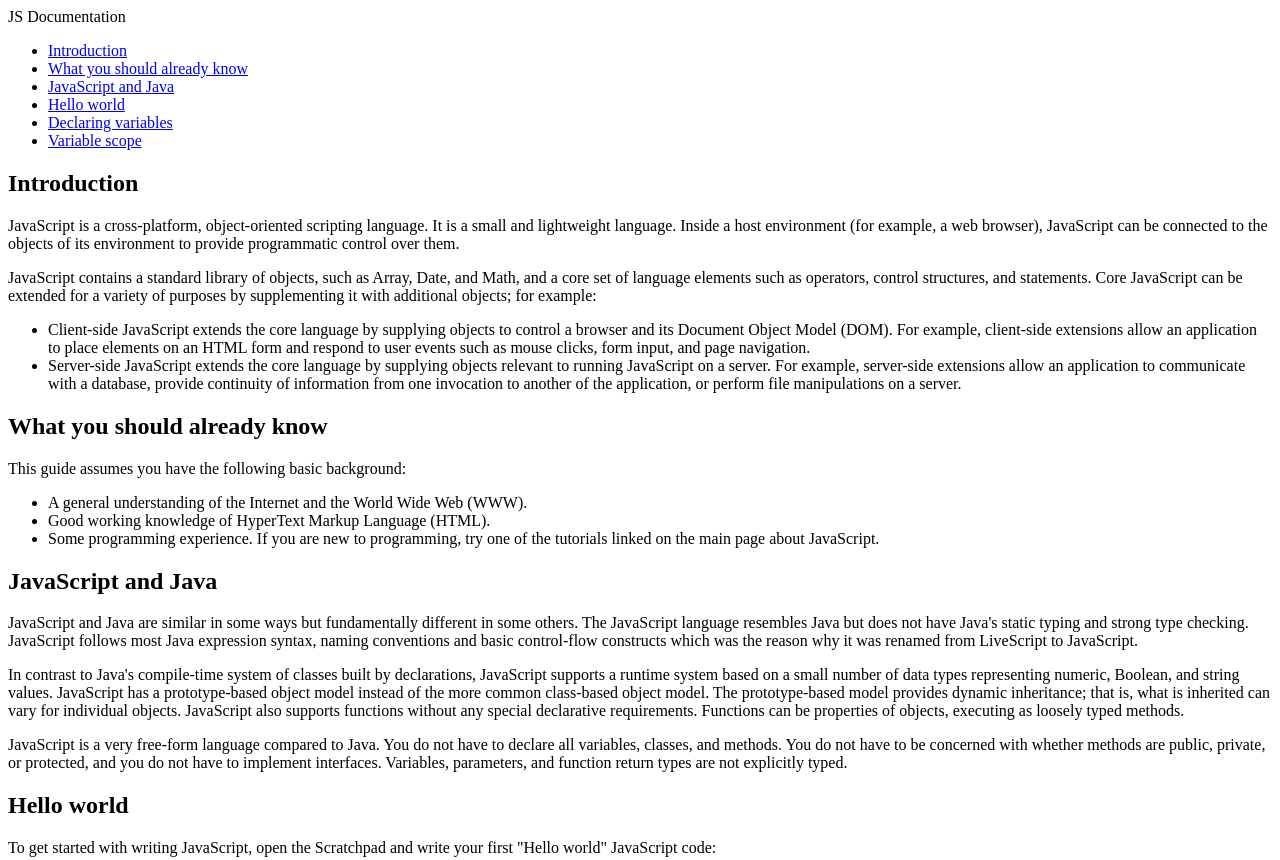
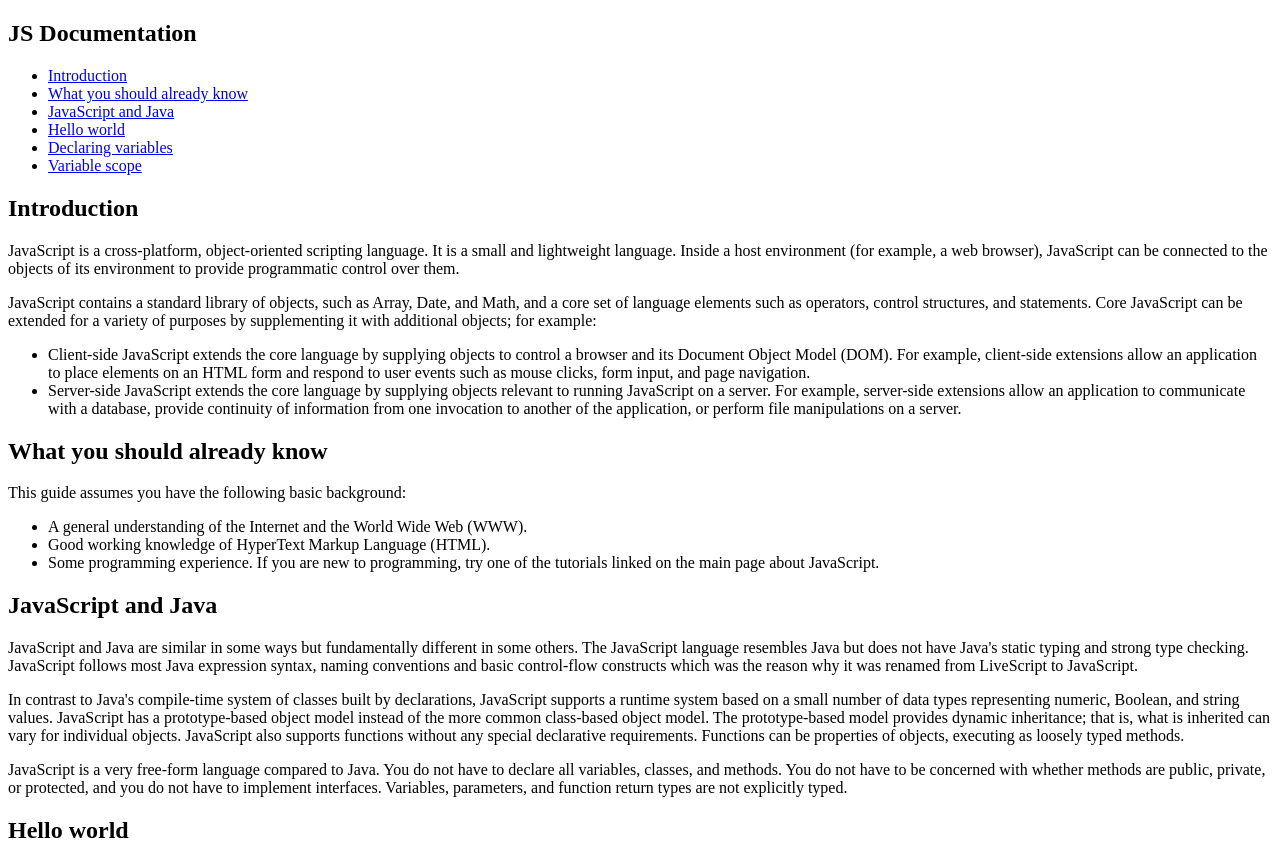
Before and after one commit to hiabed/hiabed.github.io, a plain HTML site: page doc/index.html in a window 1280 px wide. Shown: the top 860 px of the page. Drawn offline with Linux system fonts and the light colour scheme.

Commit message:
last_commit

```diff
--- a/doc/index.html
+++ b/doc/index.html
@@ -9,7 +9,7 @@
 
 <body>
     <nav id="navbar">
-        <header>JS Documentation</header>
+        <header><h1> JS Documentation</h1></header>
         <ul>
             <li><a class="nav-link" href="#introduction">Introduction</a></li>
             <li><a class="nav-link" href="#what_you_should_already_know">What you should already know</a></li>
```
